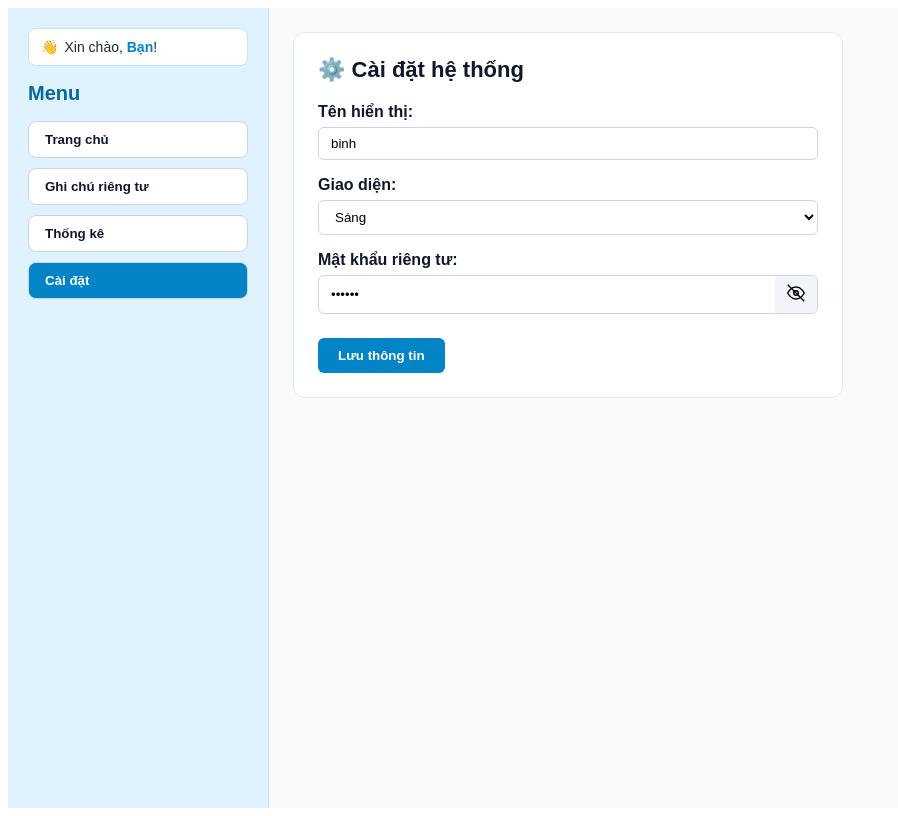
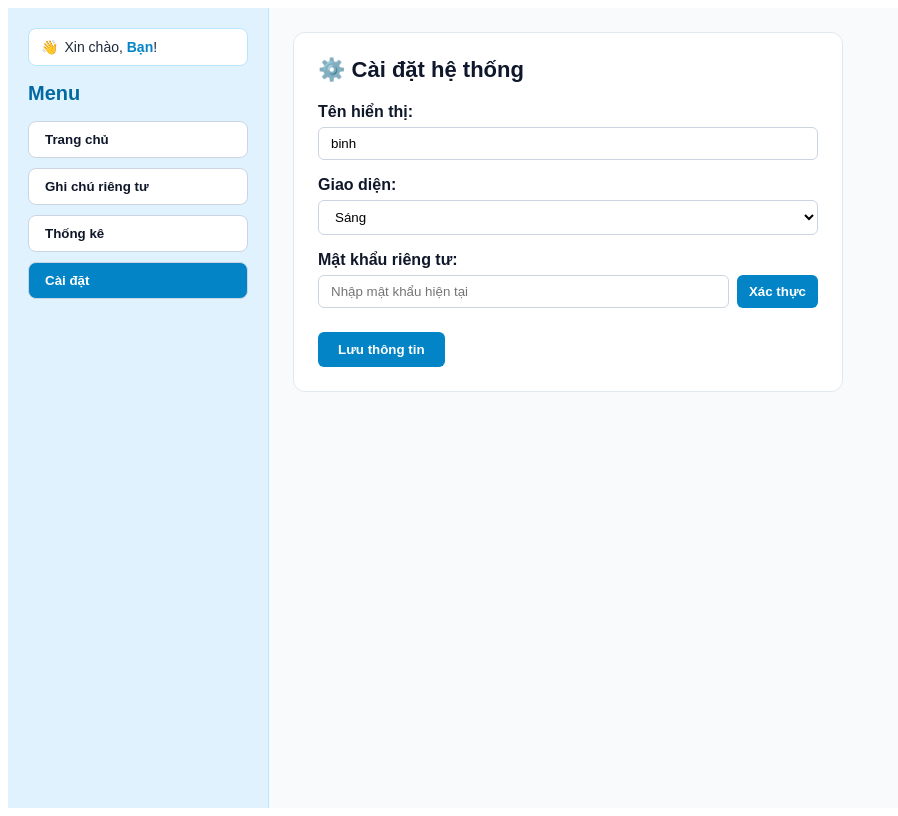
Before and after one commit to ThongUser/NoteApp-MAN-, a React (Vite) app in the folder frontend/: page /settings in a window 1280 px wide. Both pictures are taken after a click on the button "Cài đặt". Shown: the whole page, without its empty margins (0-898 px from the left). Built offline with nearby package versions, Linux system fonts and the light colour scheme; no server answers.

Commit message:
feat : Thêm Auth

```diff
--- a/frontend/src/App.jsx
+++ b/frontend/src/App.jsx
@@ -20,8 +20,7 @@ function App() {
       }
       localStorage.setItem('user_profile', JSON.stringify({
         displayName: profile.displayName || profile.name || 'Bạn',
-        theme: profile.theme || 'light',
-        password: profile.password || ''
+        theme: profile.theme || 'light'
       }));
     };
 
--- a/frontend/src/PrivateNotes.jsx
+++ b/frontend/src/PrivateNotes.jsx
@@ -6,6 +6,7 @@ function PrivateNotes({ theme }) {
   // Quản lý trạng thái khóa mật khẩu
   const [isAuthenticated, setIsAuthenticated] = useState(false);
   const [passwordInput, setPasswordInput] = useState('');
+  const [authenticatedPassword, setAuthenticatedPassword] = useState('');
   const [showPassword, setShowPassword] = useState(false);
   const [errorMsg, setErrorMsg] = useState('');
 
@@ -57,7 +58,7 @@ function PrivateNotes({ theme }) {
     // Ghép vào URL fetch
     const url = `http://localhost:5000/api/private/notes?${queryParams}`;
 
-    fetch(url)
+    fetch(url, { headers: { 'x-private-password': authenticatedPassword } })
       .then((response) => {
         if (!response.ok) throw new Error('Không thể tải ghi chú riêng tư');
         return response.json();
@@ -67,7 +68,7 @@ function PrivateNotes({ theme }) {
         setNotes(noteList);
       })
       .catch((error) => setErrorMsg(error.message));
-  }, [isAuthenticated, selectedFilter, searchTerm, page, limit]);
+  }, [isAuthenticated, authenticatedPassword, selectedFilter, searchTerm, page, limit]);
 
   // Xử lý kiểm tra mật khẩu
   const handleUnlock = async (e) => {
@@ -81,6 +82,7 @@ function PrivateNotes({ theme }) {
 
       if (!response.ok) throw new Error('Mật khẩu không đúng! Vui lòng thử lại.');
       setIsAuthenticated(true);
+      setAuthenticatedPassword(passwordInput);
       setErrorMsg('');
       setPasswordInput('');
     } catch (error) {
@@ -101,7 +103,10 @@ function PrivateNotes({ theme }) {
         : 'http://localhost:5000/api/private/notes';
       const response = await fetch(endpoint, {
         method: editingId ? 'PUT' : 'POST',
-        headers: { 'Content-Type': 'application/json' },
+        headers: {
+          'Content-Type': 'application/json',
+          'x-private-password': authenticatedPassword
+        },
         body: JSON.stringify({
           title: title.trim(),
           content: content.trim(),
@@ -126,7 +131,8 @@ function PrivateNotes({ theme }) {
   const handleDelete = async (id) => {
     try {
       const response = await fetch(`http://localhost:5000/api/private/notes/${id}`, {
-        method: 'DELETE'
+        method: 'DELETE',
+        headers: { 'x-private-password': authenticatedPassword }
       });
       if (!response.ok) throw new Error('Không thể xóa ghi chú riêng tư.');
       setNotes((currentNotes) => currentNotes.filter((note) => note.id !== id));
@@ -317,7 +323,12 @@ function PrivateNotes({ theme }) {
             🔒 Ghi chú riêng tư
           </h2>
         <button
-          onClick={() => setIsAuthenticated(false)}
+          onClick={() => {
+            setIsAuthenticated(false);
+            setAuthenticatedPassword('');
+            setNotes([]);
+            handleCancelEdit();
+          }}
           style={{
             backgroundColor: isDark ? '#334155' : '#ffffff',
             border: isDark ? '1px solid #475569' : '1px solid #e2e8f0',
--- a/frontend/src/Settings.jsx
+++ b/frontend/src/Settings.jsx
@@ -3,7 +3,11 @@ import { useState, useEffect } from 'react';
 function Settings({ currentTheme }) {
   const [name, setName] = useState('binh');
   const [selectedTheme, setSelectedTheme] = useState('light');
-  const [password, setPassword] = useState('123456');
+  const [password, setPassword] = useState('');
+  const [currentPassword, setCurrentPassword] = useState('');
+  const [passwordInput, setPasswordInput] = useState('');
+  const [isPasswordAuthenticated, setIsPasswordAuthenticated] = useState(false);
+  const [passwordError, setPasswordError] = useState('');
   const [showPassword, setShowPassword] = useState(false);
   const [saveMessage, setSaveMessage] = useState('');
 
@@ -16,11 +20,9 @@ function Settings({ currentTheme }) {
         const nextName = profile.displayName || profile.name || 'Bạn';
         setName(nextName);
         setSelectedTheme(profile.theme || 'light');
-        setPassword(profile.password || '');
         localStorage.setItem('user_profile', JSON.stringify({
           displayName: nextName,
-          theme: profile.theme || 'light',
-          password: profile.password || ''
+          theme: profile.theme || 'light'
         }));
       } catch {
         const savedProfile = localStorage.getItem('user_profile');
@@ -29,7 +31,6 @@ function Settings({ currentTheme }) {
             const parsed = JSON.parse(savedProfile);
             if (parsed.displayName || parsed.name) setName(parsed.displayName || parsed.name);
             if (parsed.theme) setSelectedTheme(parsed.theme);
-            if (parsed.password) setPassword(parsed.password);
           } catch {
             // Ignore malformed local profile data and keep defaults.
           }
@@ -41,20 +42,30 @@ function Settings({ currentTheme }) {
   }, []);
 
   const handleSave = async () => {
+    if (isPasswordAuthenticated && !password.trim()) {
+      setSaveMessage('Mật khẩu không được để trống.');
+      return;
+    }
+
     const profileData = {
       displayName: name,
-      theme: selectedTheme,
-      password
+      theme: selectedTheme
     };
+
+    if (isPasswordAuthenticated) profileData.password = password;
 
     try {
       const response = await fetch('http://localhost:5000/api/profile', {
         method: 'PUT',
-        headers: { 'Content-Type': 'application/json' },
+        headers: {
+          'Content-Type': 'application/json',
+          ...(isPasswordAuthenticated ? { 'x-private-password': currentPassword } : {})
+        },
         body: JSON.stringify(profileData)
       });
       if (!response.ok) throw new Error('Không thể lưu thông tin.');
       localStorage.setItem('user_profile', JSON.stringify(profileData));
+      if (isPasswordAuthenticated) setCurrentPassword(password);
       setSaveMessage('Đã lưu thông tin!');
     } catch (error) {
       setSaveMessage(error.message || 'Không thể lưu thông tin.');
@@ -62,6 +73,25 @@ function Settings({ currentTheme }) {
     }
 
     window.dispatchEvent(new CustomEvent('profileUpdated', { detail: profileData }));
+  };
+
+  const handlePasswordUnlock = async (event) => {
+    event.preventDefault();
+    try {
+      const response = await fetch('http://localhost:5000/api/private/auth', {
+        method: 'POST',
+        headers: { 'Content-Type': 'application/json' },
+        body: JSON.stringify({ password: passwordInput })
+      });
+      if (!response.ok) throw new Error('Mật khẩu không đúng.');
+      setCurrentPassword(passwordInput);
+      setPassword(passwordInput);
+      setPasswordInput('');
+      setPasswordError('');
+      setIsPasswordAuthenticated(true);
+    } catch (error) {
+      setPasswordError(error.message || 'Không thể xác thực mật khẩu.');
+    }
   };
 
   // Dùng currentTheme từ App để giữ màu sắc khung Settings không bị lệch màu trước khi lưu
@@ -121,7 +151,32 @@ function Settings({ currentTheme }) {
       {/* Mật khẩu riêng tư */}
       <div style={{ marginBottom: '24px' }}>
         <label style={{ display: 'block', marginBottom: '6px', fontWeight: '600' }}>Mật khẩu riêng tư:</label>
-        <div style={{
+        {!isPasswordAuthenticated ? (
+          <form onSubmit={handlePasswordUnlock}>
+            <div style={{ display: 'flex', gap: '8px' }}>
+              <input
+                type="password"
+                placeholder="Nhập mật khẩu hiện tại"
+                value={passwordInput}
+                onChange={(e) => setPasswordInput(e.target.value)}
+                style={{
+                  padding: '8px 12px',
+                  borderRadius: '6px',
+                  border: isDark ? '1px solid #475569' : '1px solid #cbd5e1',
+                  backgroundColor: isDark ? '#334155' : '#ffffff',
+                  color: isDark ? '#ffffff' : '#000000',
+                  flex: 1,
+                  minWidth: 0
+                }}
+              />
+              <button type="submit" style={{ padding: '8px 12px', backgroundColor: '#0284c7', color: '#ffffff', border: 'none', borderRadius: '6px', fontWeight: '600', cursor: 'pointer' }}>
+                Xác thực
+              </button>
+            </div>
+            {passwordError && <div style={{ color: '#dc2626', fontSize: '13px', marginTop: '6px' }}>{passwordError}</div>}
+          </form>
+        ) : (
+          <div style={{
           display: 'flex',
           alignItems: 'center',
           border: isDark ? '1px solid #475569' : '1px solid #cbd5e1',
@@ -158,7 +213,8 @@ function Settings({ currentTheme }) {
               {!showPassword && <line x1="1" y1="1" x2="23" y2="23" stroke={isDark ? '#ffffff' : '#000000'} strokeWidth="2" />}
             </svg>
           </button>
-        </div>
+          </div>
+        )}
       </div>
 
       <div style={{ display: 'flex', alignItems: 'center', gap: '12px', flexWrap: 'wrap' }}>
```
Also changed, not shown: 2 other files (tests, documents, lock files or other folders).
